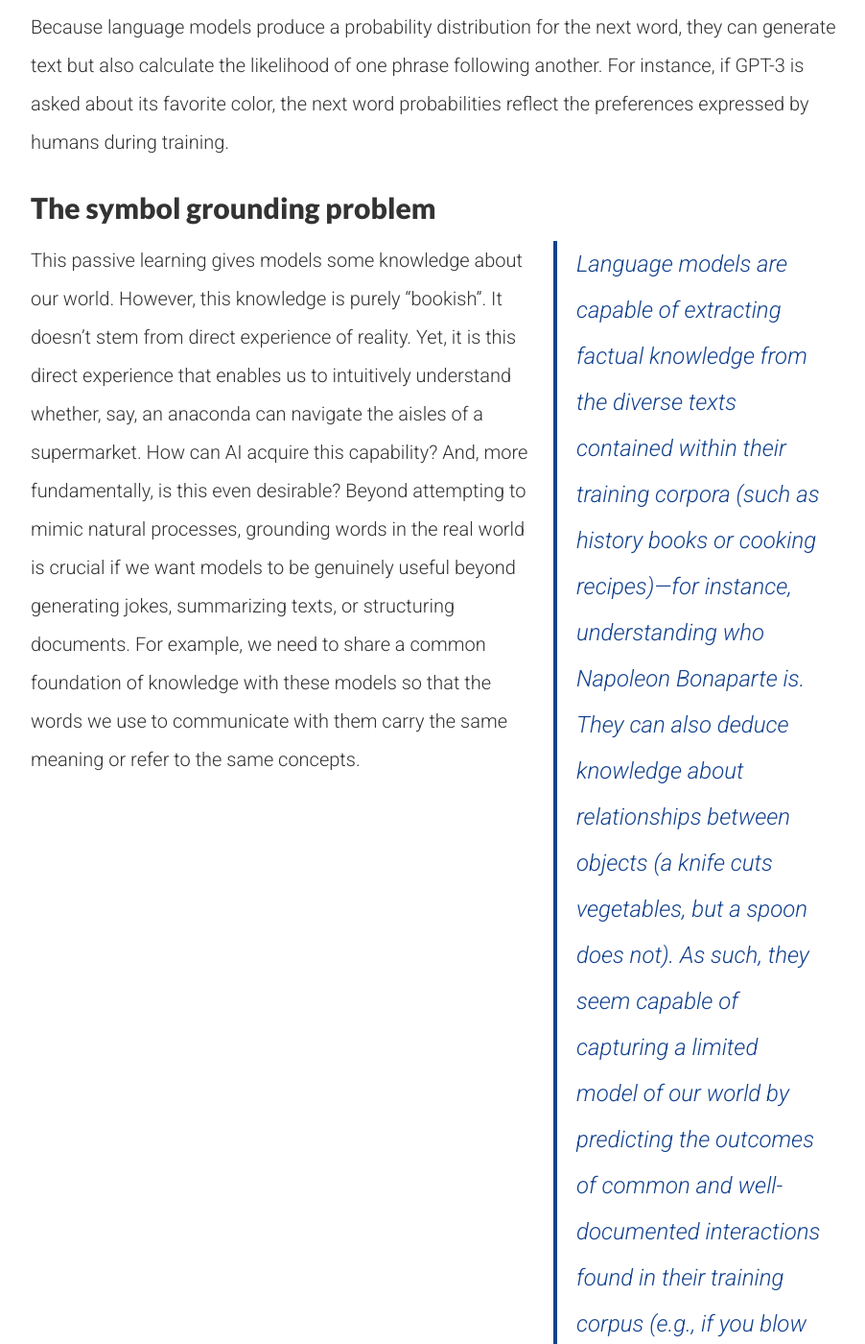
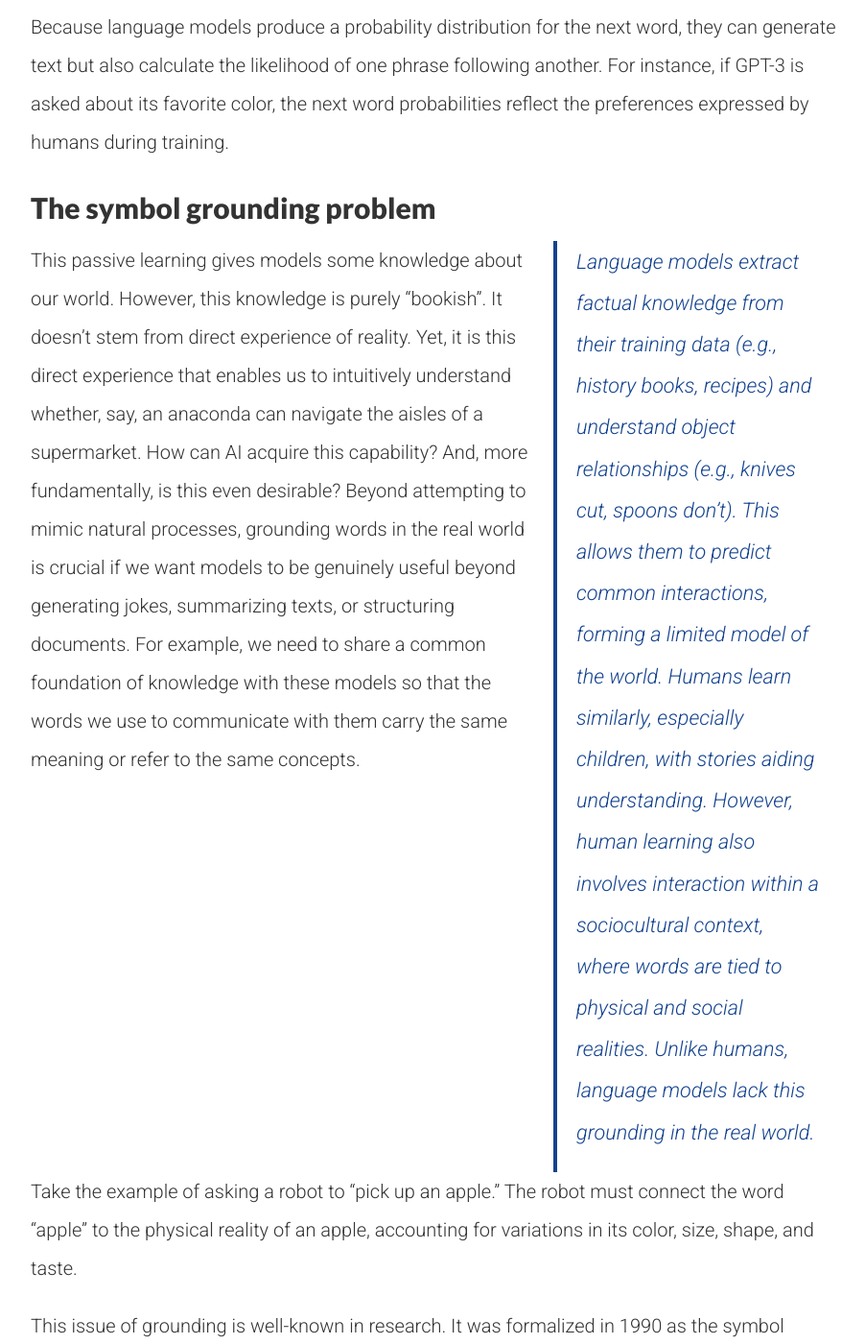
Before and after one commit to flowersteam/flowersteam.github.io, a Jekyll site: the page built from _posts/2025-02-06-glam.md, in a window 1280 px wide and 1400 px high, scrolled down 2502 px. Shown: the whole window at 96% size, without its empty margins (188-1090 px from the left). Built offline with Jekyll 4.4.1, drawn with Linux system fonts in a browser that asks for light colours; nearby versions of some CDN libraries; some of the changed text lies outside the part shown.

Commit message:
Fixing paragraphs on the right for glam

```diff
--- a/_posts/2025-02-06-glam.md
+++ b/_posts/2025-02-06-glam.md
@@ -55,10 +55,8 @@ Because language models produce a probability distribution for the next word, th
           </p>
     </div>
     <div class="col-sm-4" style="border-left: 4px solid #13428f; margin-left: 20px; align-self: center;">
-           <p style="margin-left:20px;color:#13428f"><big><i>
-            Language models are capable of extracting factual knowledge from the diverse texts contained within their training corpora (such as history books or cooking recipes)—for instance, understanding who Napoleon Bonaparte is. They can also deduce knowledge about relationships between objects (a knife cuts vegetables, but a spoon does not). As such, they seem capable of capturing a limited model of our world by predicting the outcomes of common and well-documented interactions found in their training corpus (e.g., if you blow on a candle, it goes out).
-
-            This mode of learning is also used by humans, particularly by children. Stories, for example, appear to play an essential role in learning about the world and understanding the meaning behind certain actions [1]. However, this passive learning is not the only method humans rely on. Language acquisition itself involves interactions and occurs within the constraints of a sociocultural environment where the use of words is tied to physical concepts or our social framework. The fact that our words are grounded—linked to the world around us—is a fundamental aspect of the language we use to communicate, convey, and imagine. The way language models are currently trained, however, does not incorporate such grounding.
+           <p style="margin-left:20px;color:#13428f;font-size:18px;"><big><i>
+            Language models extract factual knowledge from their training data (e.g., history books, recipes) and understand object relationships (e.g., knives cut, spoons don’t). This allows them to predict common interactions, forming a limited model of the world. Humans learn similarly, especially children, with stories aiding understanding. However, human learning also involves interaction within a sociocultural context, where words are tied to physical and social realities. Unlike humans, language models lack this grounding in the real world.
           </i></big></p>
     </div>
 </div>
@@ -78,17 +76,17 @@
 
 This way of grounding reality in our representations, particularly the actions that change our world, is something we naturally rely on, especially when using our inner speech (endophasia) to list actions needed to achieve a goal. For instance, when cooking, it is common to mentally plan the next steps to create the desired dish. Symbols (such as actions like “cut,” “cook,” etc.) are used to act on our environment and to predict its state after the interaction. The grounding here is specific to each environment encountered—“advance” for example, does not mean exactly the same in the context of a chess game and in our everyday world.
 
-How can this mechanism be applied to an AI system? How can we link a language model to an environment, whether it is the physical world or a computer simulation, in a way that connects symbols, actions, and the outcomes of these actions? For this initial study of functional grounding, we needed to create a dedicated environment that would allow us to isolate functional grounding from other forms of grounding and study its unique properties.
-
 <div class="content">
 <div class="row">
     <div class="col-lg-8">
           <p>
+            How can this mechanism be applied to an AI system? How can we link a language model to an environment, whether it is the physical world or a computer simulation, in a way that connects symbols, actions, and the outcomes of these actions? For this initial study of functional grounding, we needed to create a dedicated environment that would allow us to isolate functional grounding from other forms of grounding and study its unique properties.
+
             We required an environment in which an agent could act and where its actions would affect that environment. Moreover, the agent needed to decide which action to take based on the outcomes of its previous actions. In practice, our agent is nothing other than a language model, which serves as both the body (capable of action) and the brain (capable of decision-making).
           </p>
     </div>
     <div class="col-sm-4" style="border-left: 4px solid #13428f; margin-left: 20px; align-self: center;">
-           <p style="margin-left:20px;color:#13428f"><big><i>
+           <p style="margin-left:20px;color:#13428f;font-size:18px;"><big><i>
             The concept of an agent is fundamental and highly prevalent in the field of Artificial Intelligence. We adopt the definition provided by Stuart Russell and Peter Norvig: an agent is “any entity that can be considered as perceiving its environment through sensors and acting upon that environment via effectors”.
           </i></big></p>
     </div>
@@ -126,7 +124,7 @@ Another possibility would be to provide the model with input-output pairs, where
           </p>
     </div>
     <div class="col-sm-4" style="border-left: 4px solid #13428f; margin-left: 20px; align-self: center;">
-           <p style="margin-left:20px;color:#13428f"><big><i>
+           <p style="margin-left:20px;color:#13428f;font-size:18px;"><big><i>
             A prompt is the term used to describe the input text provided to a language model, which can be used to supply context for generation.
           </i></big></p>
     </div>
```
Also changed, not shown: other parts of _posts/2025-02-06-glam.md (+3 -3 lines).
